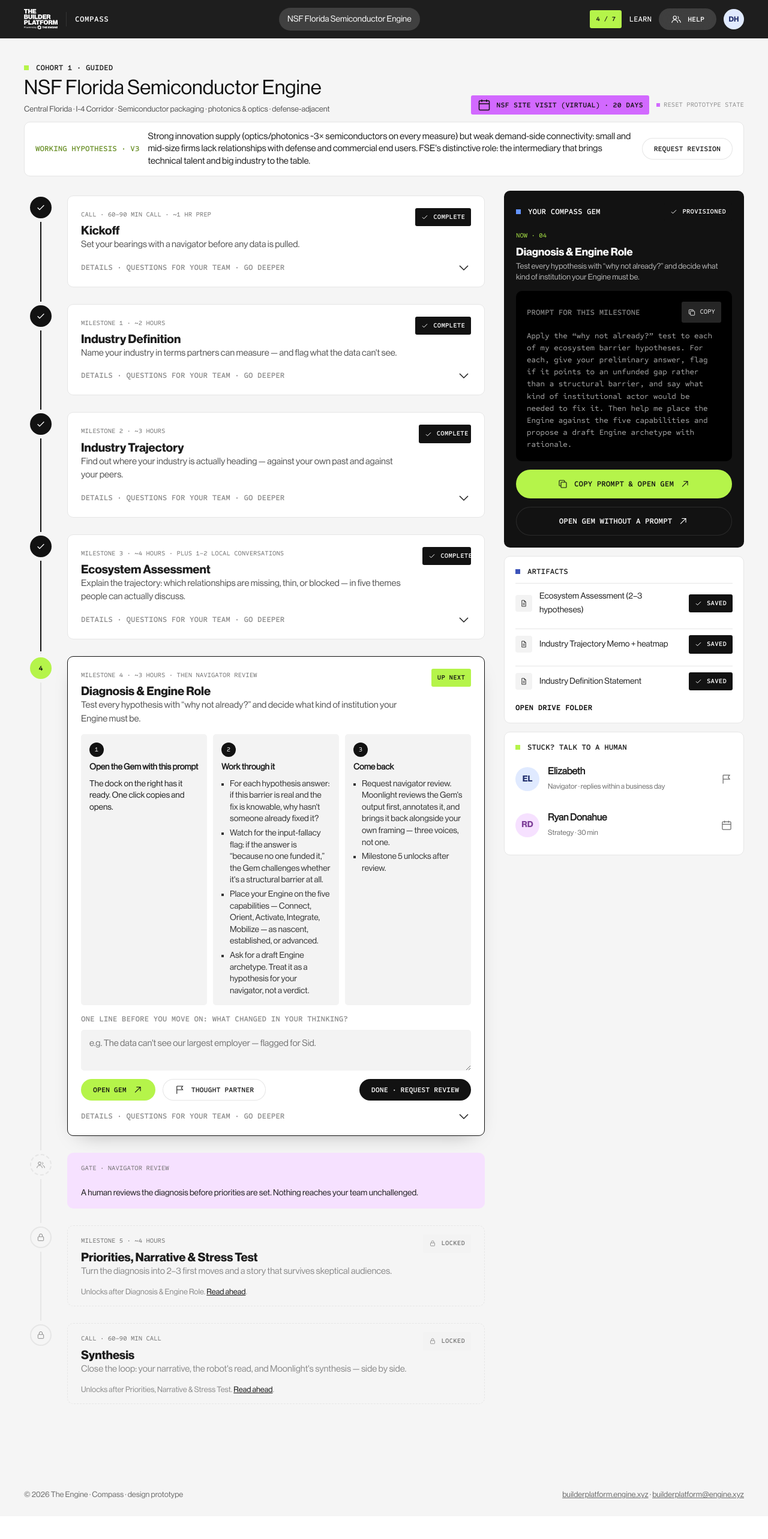
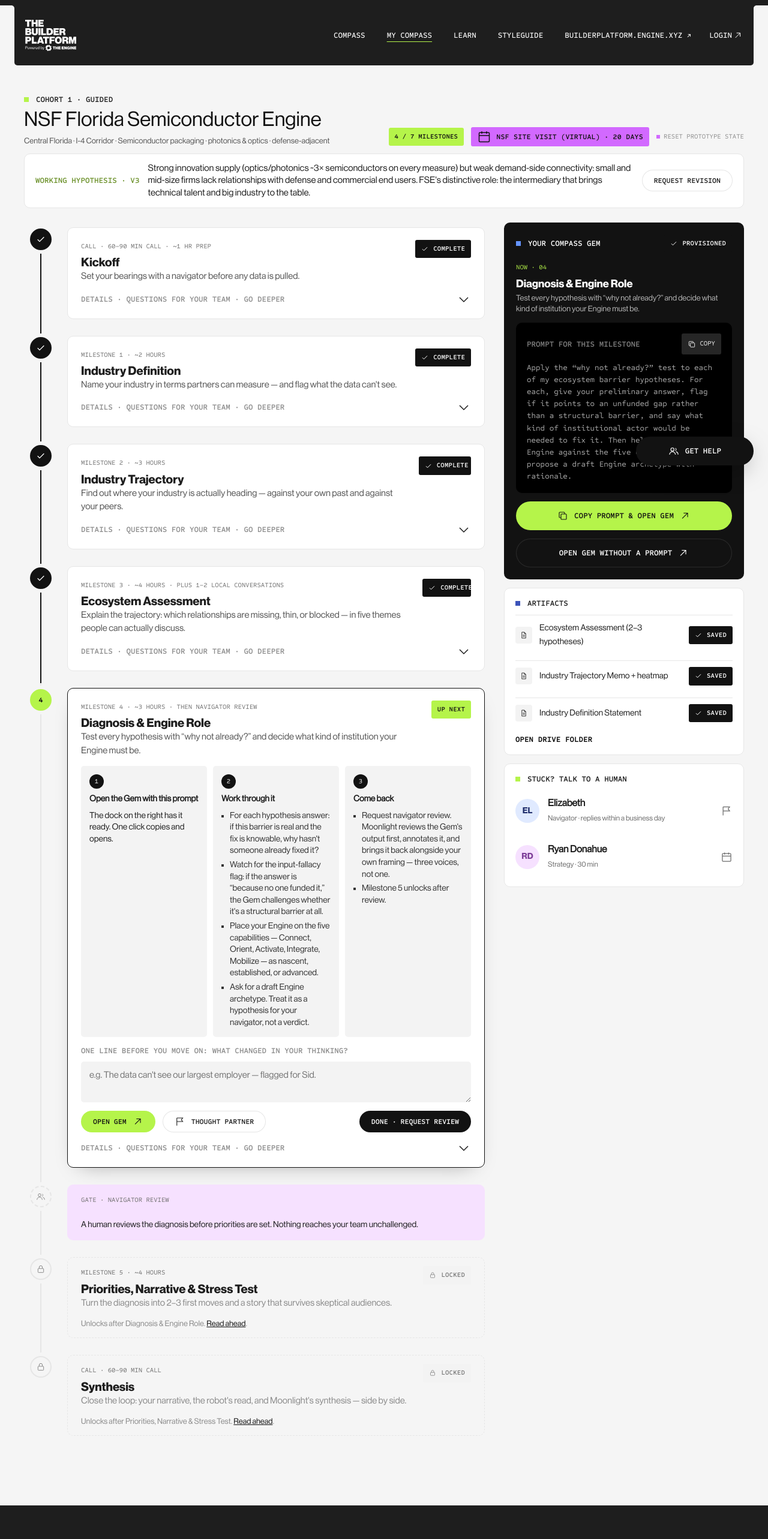
Before and after one commit to uxhawk/the-builder-platform, a React (Vite) app: page /engine/florida-semiconductor in a window 1280 px wide. Shown: the top 2566 px of the page at 60% size. Before the commit the page ends 2528 px from the top, so only its background shows below. Built offline with nearby package versions, Linux system fonts and the light colour scheme.

Commit message:
update navigation for consistency

```diff
--- a/src/App.tsx
+++ b/src/App.tsx
@@ -33,10 +33,9 @@
   return (
     <BrowserRouter>
       <Routes>
-        {/* concept/gem-first: the Engine portal lives in a standalone app shell */}
-        <Route path="engine/:slug" element={<HelpProvider fab={false}><ScrollToTop /><GemFirstPortal /></HelpProvider>} />
         <Route element={<Layout />}>
           <Route index element={<Landing />} />
+          <Route path="engine/:slug" element={<GemFirstPortal />} />
           <Route path="compass" element={<Navigate to={MY_COMPASS} replace />} />
           <Route path="learn" element={<LearnIndex />} />
           <Route path="learn/:slug" element={<LearnTopic />} />
--- a/src/components/AppShell.tsx
+++ /dev/null
@@ -1,38 +0,0 @@
-import type { ReactNode } from "react";
-import { Link } from "react-router-dom";
-import type { Engine } from "../compass/data/engines";
-import { Users } from "./Icons";
-import { useHelp } from "./HelpDrawer";
-import { LINKS } from "../config";
-
-/* Standalone, logged-in app chrome (concept/gem-first). No marketing banner
-   or site nav: Engines land here after signing in. */
-export function AppShell({ engine, progressLabel, children }: { engine?: Engine; progressLabel?: string; children: ReactNode }) {
-  const help = useHelp();
-  return (
-    <div className="app-shell">
-      <header className="app-bar">
-        <div className="main-container">
-          <Link to="/" className="app-brand" aria-label="The Builder Platform — Compass">
-            <img src="/logo/TBP_Logo_Endorsed_White.svg" alt="The Builder Platform" />
-            <span className="sep" /><span className="product">Compass</span>
-          </Link>
-          {engine && <span className="engine-switch" title={engine.region}><span>{engine.name}</span></span>}
-          <div className="app-bar-right">
-            {progressLabel && <span className="status-pill current hide-narrow">{progressLabel}</span>}
-            <Link to="/learn" className="nav-link hide-narrow">Learn</Link>
-            <button type="button" className="button glass small" onClick={() => help.open({ engine })}><Users width={16} height={16} />Help</button>
-            <span className="avatar" title="Signed in (placeholder)">DH</span>
-          </div>
-        </div>
-      </header>
-      <main style={{ flex: 1 }}>{children}</main>
-      <footer className="app-footer">
-        <div className="main-container">
-          <span>© {new Date().getFullYear()} The Engine · Compass · design prototype</span>
-          <span><a href={LINKS.tbpSite} target="_blank" rel="noreferrer">builderplatform.engine.xyz</a> · <a href={`mailto:${LINKS.contactEmail}`}>{LINKS.contactEmail}</a></span>
-        </div>
-      </footer>
-    </div>
-  );
-}
--- a/src/components/HelpDrawer.tsx
+++ b/src/components/HelpDrawer.tsx
@@ -11,7 +11,7 @@
 
 /* “Get live help” is the always-available off-ramp (Aug 6 / Aug 13 / Aug 20 notes:
    engines should be able to flag they want a thought partner at any point). */
-export function HelpProvider({ children, fab = true }: { children: ReactNode; fab?: boolean }) {
+export function HelpProvider({ children }: { children: ReactNode }) {
   const [state, setState] = useState<{ open: boolean; engine?: Engine; milestone?: string }>({ open: false });
   const [note, setNote] = useState("");
   const open = useCallback((opts?: { engine?: Engine; milestone?: string }) => setState({ open: true, ...opts }), []);
@@ -25,7 +25,7 @@
   return (
     <Ctx.Provider value={value}>
       {children}
-      {fab && <button type="button" className="button dark help-fab" onClick={() => open()}><Users width={18} height={18} />Get help</button>}
+      <button type="button" className="button dark help-fab" onClick={() => open()}><Users width={18} height={18} />Get help</button>
       <Drawer open={state.open} onClose={close} title="Get live help">
         <div className="stack gap-l">
           <p className="body-text">The Compass is self-guided, not hands-off. If you're stuck, unsure, or want a thought partner before you commit to a call — reach out. The bookend calls are the most load-bearing moments in the process; the middle has off-ramps.</p>
--- a/src/pages/GemFirstPortal.tsx
+++ b/src/pages/GemFirstPortal.tsx
@@ -5,7 +5,6 @@
 import { learnBySlug } from "../compass/data/learn";
 import { useProgress, type Progress } from "../compass/state/progress";
 import { StressTest } from "../compass/components/StressTest";
-import { AppShell } from "../components/AppShell";
 import { Button, Notice, StatusPill } from "../components/Primitives";
 import { CopyButton, Disclosure } from "../components/Interactive";
 import { ArrowUpRight, Calendar, Check, Copy, Doc, Flag, Info, Lock, Users } from "../components/Icons";
@@ -35,7 +34,7 @@
   const copyAndOpen = async (text?: string) => { try { if (text) await navigator.clipboard.writeText(text); } catch { /* ignore */ } window.open(gemHref, "_blank", "noreferrer"); };
 
   return (
-    <AppShell engine={engine} progressLabel={`${progress.state.completed.length} / ${MILESTONES.length}`}>
+    <div className="gf-page">
       <section className="gf-head">
         <div className="main-container">
           <div className="gf-head-row">
@@ -45,6 +44,7 @@
               <div className="fine-print" style={{ color: "#555" }}>{engine.region} · {engine.industry}</div>
             </div>
             <div className="row">
+              <span className="status-pill current">{progress.state.completed.length} / {MILESTONES.length} milestones</span>
               {d && <span className={`deadline-chip ${days !== null && days < 21 ? "" : "grey"}`}><Calendar width={14} height={14} />{d.label} · {days !== null && days >= 0 ? `${days} days` : "passed"}</span>}
               <button type="button" className="proto-note" onClick={progress.reset}>reset prototype state</button>
             </div>
@@ -115,7 +115,7 @@
           </aside>
         </div>
       </div>
-    </AppShell>
+    </div>
   );
 }
 
--- a/src/styles/gemfirst.css
+++ b/src/styles/gemfirst.css
@@ -2,25 +2,9 @@
    concept/gem-first — a single-page, Gem-centred portal inside a
    standalone (logged-in) app shell. Same tokens as tbp.css.
    ================================================================== */
-.app-shell { min-height: 100dvh; display: flex; flex-flow: column; background: #f5f5f5; }
-.app-bar { position: sticky; top: 0; z-index: 9999; height: 64px; background: var(--colors-interface--dark); color: #fff; display: flex; align-items: center; }
-.app-bar .main-container { display: flex; align-items: center; justify-content: space-between; gap: 24px; }
-.app-brand { display: flex; align-items: center; gap: 14px; text-decoration: none; color: #fff; }
-.app-brand img { height: 34px; width: auto; }
-.app-brand .sep { width: 1px; height: 24px; background: var(--colors-interface--white-border); }
-.app-brand .product { font-family: var(--typefaces--secondary); font-size: 13px; text-transform: uppercase; letter-spacing: .04em; font-variation-settings: "wght" 600; }
-.engine-switch { display: inline-flex; align-items: center; gap: 10px; padding: 8px 14px; border-radius: 200px; background: var(--colors-interface--glass-bg-white); color: #fff; text-decoration: none; font-family: var(--typefaces--body); font-size: 14px; max-width: 46vw; }
-.engine-switch .icon { width: 16px; height: 16px; }
-.engine-switch span { overflow: hidden; text-overflow: ellipsis; white-space: nowrap; }
-.app-bar-right { display: flex; align-items: center; gap: 12px; }
-.app-bar-right .avatar { width: 34px; height: 34px; font-size: 12px; }
-.app-footer { padding: 24px 0; color: #6b6b6b; font-size: 13px; }
-.app-footer .main-container { display: flex; justify-content: space-between; gap: 16px; flex-wrap: wrap; }
-.app-footer a { color: inherit; }
-@media screen and (max-width: 767px) { .app-brand .product, .app-bar .hide-narrow { display: none; } }
-
+.gf-page { background: #f5f5f5; padding-top: var(--globals--navbar-height); min-height: 100dvh; }
 /* ---- Page header ---- */
-.gf-head { padding: 40px 0 24px; }
+.gf-head { padding: 48px 0 24px; }
 .gf-head .main-container { display: flex; flex-flow: column; gap: 12px; }
 .gf-head-row { display: flex; justify-content: space-between; align-items: flex-end; gap: 24px; flex-wrap: wrap; }
 .gf-hyp { display: grid; grid-template-columns: auto 1fr auto; gap: 14px; align-items: center; padding: 14px 18px; border-radius: var(--border-radius--default); background: #fff; border: 1px solid var(--colors-interface--grey-2); }
@@ -39,7 +23,7 @@
 .gf-step.done::before { background: var(--colors-interface--dark-2); }
 .gf-step:first-child::before { top: 28px; }
 .gf-step:last-child::before { bottom: auto; height: 28px; }
-.gf-node { position: sticky; top: 88px; z-index: 1; width: 56px; height: 56px; display: flex; align-items: center; justify-content: center; }
+.gf-node { position: sticky; top: calc(var(--globals--navbar-height) + 24px); z-index: 1; width: 56px; height: 56px; display: flex; align-items: center; justify-content: center; }
 .gf-node > span { width: 36px; height: 36px; border-radius: 50%; background: #f5f5f5; border: 2px solid var(--colors-interface--grey-2); display: inline-flex; align-items: center; justify-content: center; font-family: var(--typefaces--secondary); font-size: 12px; font-variation-settings: "wght" 700; color: #8a8a8a; box-shadow: 0 0 0 6px #f5f5f5; }
 .gf-step.done .gf-node > span { background: var(--colors-interface--dark-2); border-color: var(--colors-interface--dark-2); color: #fff; }
 .gf-step.current .gf-node > span { background: var(--colors-brand--evergreen); border-color: var(--colors-brand--evergreen); color: var(--colors-interface--dark-2); }
@@ -70,7 +54,7 @@
 .gf-gate .gf-node > span { border-style: dashed; }
 
 /* ---- Gem dock ---- */
-.gem-dock { position: sticky; top: 88px; display: flex; flex-flow: column; gap: 14px; }
+.gem-dock { position: sticky; top: calc(var(--globals--navbar-height) + 24px); display: flex; flex-flow: column; gap: 14px; }
 .gem-card { background: var(--colors-interface--dark-2); color: #fff; border-radius: var(--border-radius--default); padding: 20px; display: flex; flex-flow: column; gap: 14px; }
 .gem-card .prompt-box { background: #000; }
 .gem-now { display: flex; flex-flow: column; gap: 4px; }
```
